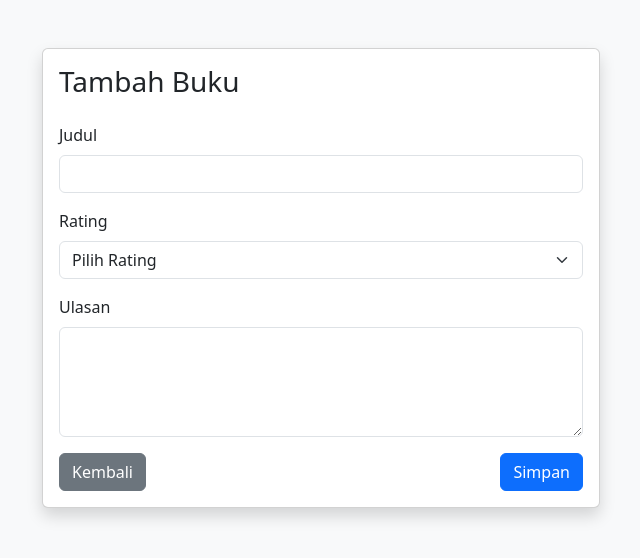
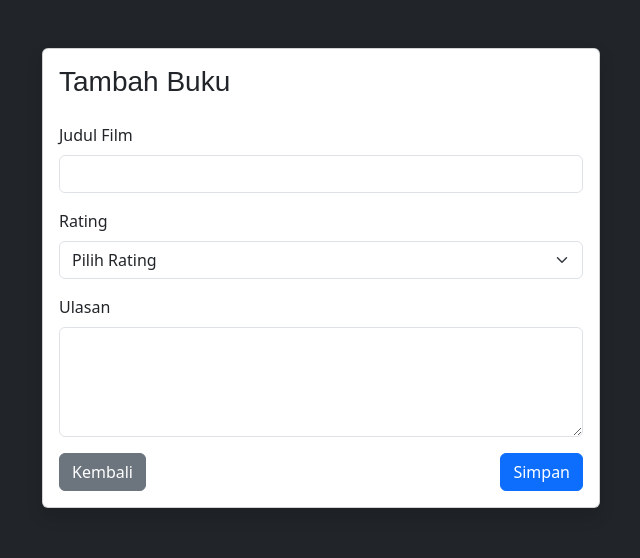
Before and after one commit to Source-Code-Praktikum-Web-24/pertemuan-3-php-sql, a PHP site: page /tambah.php in a window 1280 px wide. Shown: the top 558 px of the page, without its empty margins (319-959 px from the left). Run offline with PHP 8.4, Linux system fonts and the light colour scheme; some web fonts are replaced.

Commit message:
fix: update form fields and database query for film reviews

```diff
--- a/tambah.php
+++ b/tambah.php
@@ -2,11 +2,11 @@
 include 'koneksi.php';
 
 if (isset($_POST['submit'])) {
-    $judul  = $_POST['judul'];
+    $judul  = $_POST['judul_film'];
     $nilai  = $_POST['nilai'];
     $ulasan = $_POST['ulasan'];
 
-    $query = "INSERT INTO buku (judul, nilai, ulasan)
+    $query = "INSERT INTO ulasan_film (judul_film, nilai, ulasan)
               VALUES ('$judul', '$nilai', '$ulasan')";
 
     if (mysqli_query($conn, $query)) {
@@ -20,15 +20,16 @@ if (isset($_POST['submit'])) {
 
 <!DOCTYPE html>
 <html lang="id">
+
 <head>
     <meta charset="UTF-8">
     <title>Tambah Buku</title>
     <meta name="viewport" content="width=device-width, initial-scale=1">
+    <link rel="stylesheet" href="style.css">
+    <link href="https://cdn.jsdelivr.net/npm/bootstrap@5.3.8/dist/css/bootstrap.min.css" rel="stylesheet" integrity="sha384-sRIl4kxILFvY47J16cr9ZwB07vP4J8+LH7qKQnuqkuIAvNWLzeN8tE5YBujZqJLB" crossorigin="anonymous">
+</head>
 
-    <!-- Bootstrap 5 CDN -->
-    <link href="https://cdn.jsdelivr.net/npm/bootstrap@5.3.2/dist/css/bootstrap.min.css" rel="stylesheet">
-</head>
-<body class="bg-light">
+<body class="bg-dark">
 
     <div class="container py-5">
         <div class="col-md-6 mx-auto">
@@ -46,8 +47,8 @@ if (isset($_POST['submit'])) {
                     <form method="POST">
 
                         <div class="mb-3">
-                        <label class="form-label">Judul</label>
-                        <input type="text" name="judul" class="form-control" required>
+                            <label class="form-label">Judul Film</label>
+                            <input type="text" name="judul_film" class="form-control" required>
                         </div>
 
                         <div class="mb-3">
@@ -84,4 +85,5 @@ if (isset($_POST['submit'])) {
 
     <script src="https://cdn.jsdelivr.net/npm/bootstrap@5.3.2/dist/js/bootstrap.bundle.min.js"></script>
 </body>
+
 </html>
```
Lines whose indentation alone changed are shown as unchanged.
